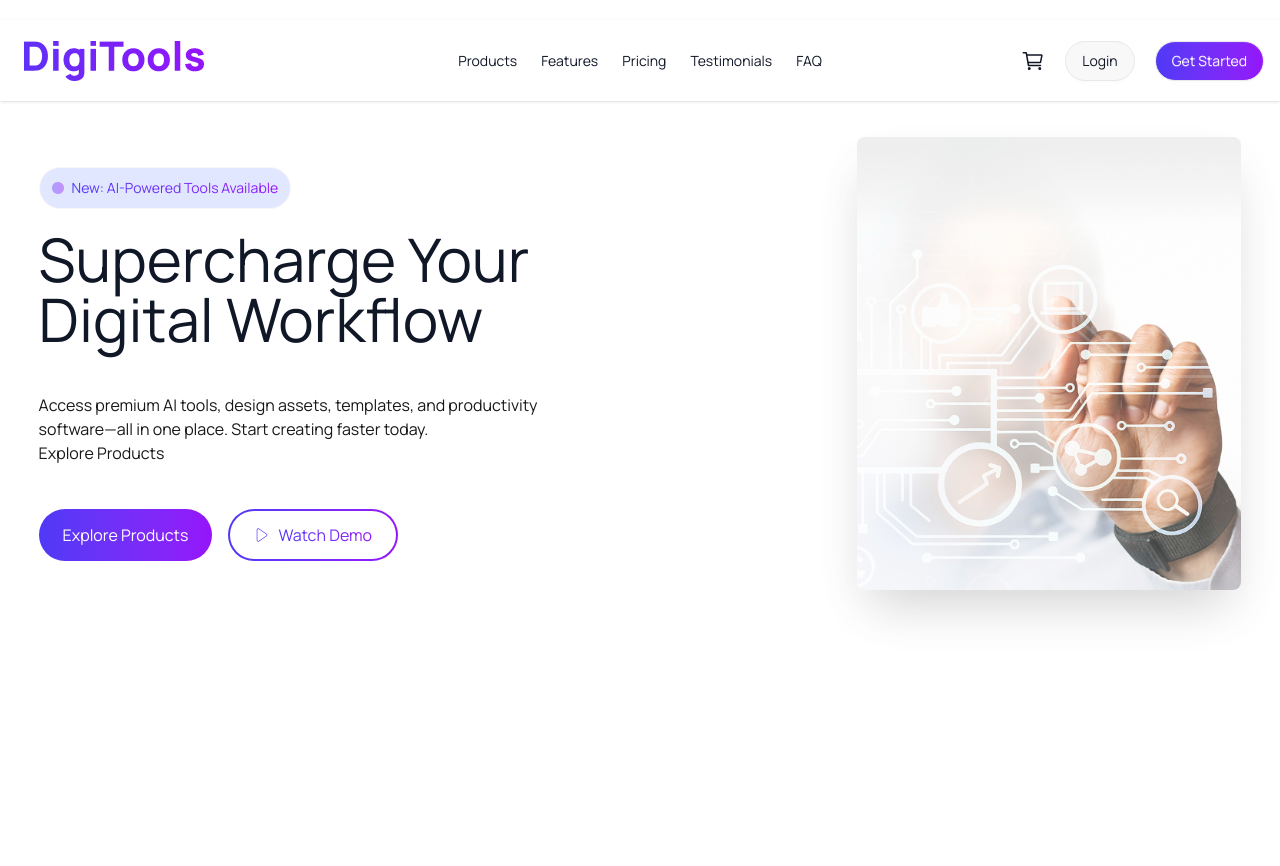
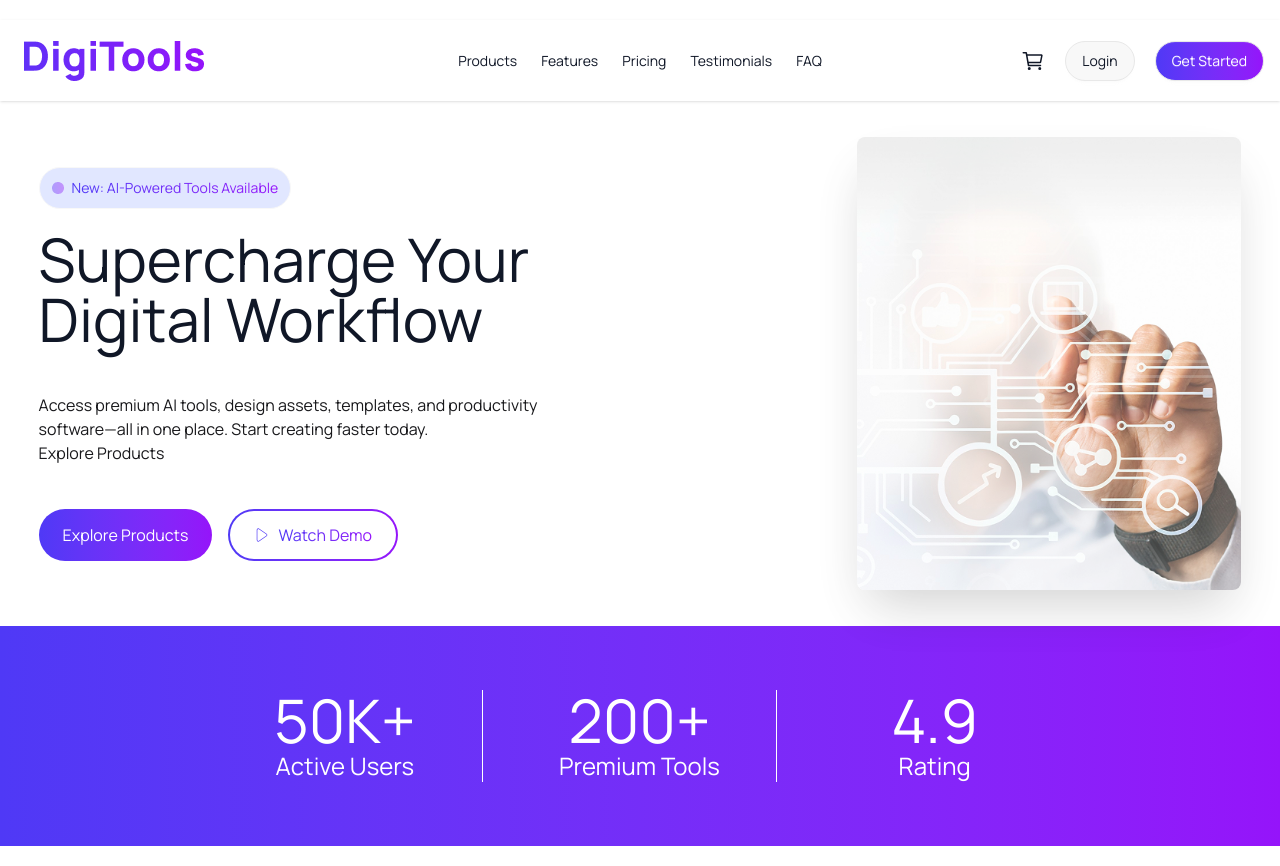
Before and after one commit to Saha-Ovi/digital-tools-platfrom, a React (Vite) app: page / in a window 1280 px wide. Before the commit the page ends 800 px from the top, so only its background shows below. Built offline with nearby package versions, Linux system fonts and the light colour scheme.

Commit message:
digital board added and responsive

```diff
--- a/src/App.jsx
+++ b/src/App.jsx
@@ -1,5 +1,6 @@
 import './App.css'
 import Banner from './components/Banner/Banner'
+import DigiBoard from './components/DigiBoard/DigiBoard'
 import Navbar from './components/Navbar/Navbar'
 
 function App() {
@@ -11,7 +12,7 @@ function App() {
     <Banner></Banner>
      </header>
      <main>
-
+    <DigiBoard></DigiBoard>
      </main>
 
      <footer>
--- /dev/null
+++ b/src/components/DigiBoard/DigiBoard.jsx
@@ -0,0 +1,25 @@
+import React from 'react';
+
+const DigiBoard = () => {
+    return (
+        <div className=' bg-linear bg-linear-to-r from-[#4F39F6] to-[#9514FA] my-5 '>
+            <div className='grid grid-cols-1 lg:grid-cols-3 gap-5 justify-between text-center text-white px-52 py-16 lg:divide-x'>
+                <div>
+                    <h1 className='text-6xl font-extrabold'>50K+</h1>
+                    <p className='text-2xl'>Active Users</p>
+                </div>
+
+                <div>
+                    <h1 className='text-6xl font-extrabold'>200+</h1>
+                    <p className='text-2xl'>Premium Tools</p>
+                </div>
+                <div>
+                    <h1 className='text-6xl font-extrabold'>4.9</h1>
+                    <p className='text-2xl'>Rating</p>
+                </div>
+            </div>
+        </div>
+    );
+};
+
+export default DigiBoard;
```
